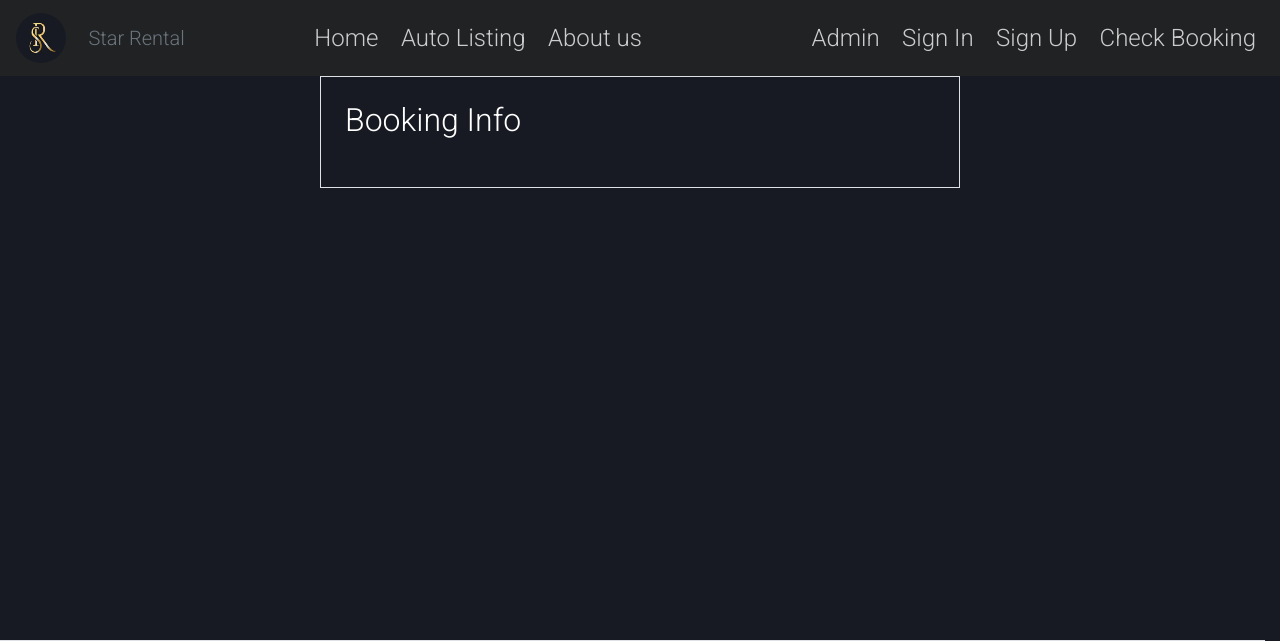
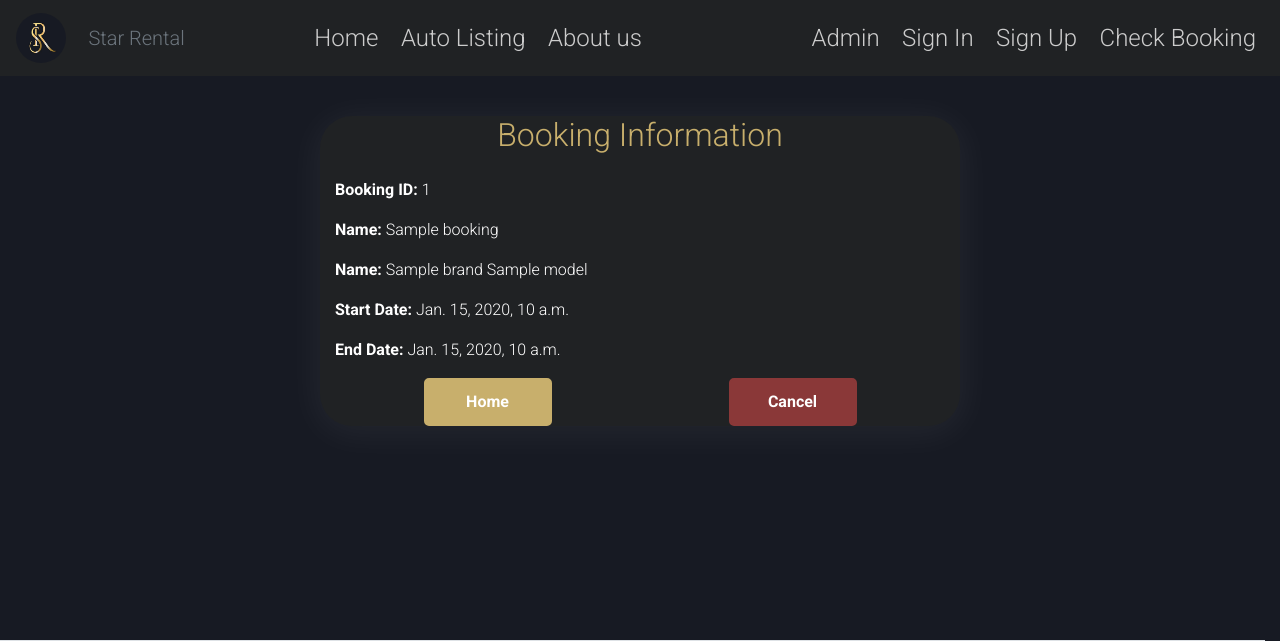
Before and after one commit to TediMihali/StarRentalCode, a Django app: template car_rental_project/rental/templates/booking_info.html in a window 1280 px wide. Shown: the top 641 px of the page. Run offline with Django 3.2, Linux system fonts and the light colour scheme; the template is opened without the code that fills it: most values are stand-ins (such as "Sample title", 1, 10 or a date in 2020); some libraries are stand-ins or nearby versions.

Commit message:
Fixed backend and check booking finctionality

```diff
--- a/car_rental_project/accounts/templates/sign_in.html
+++ b/car_rental_project/accounts/templates/sign_in.html
@@ -11,7 +11,7 @@
 
   <div class="container-fluid" >
     <div class="row justify-content-center">
-      <div class="col-md-6 border p-4" id="sign_in_container">
+      <div class="col-md-6     p-4" id="sign_in_container">
         <h2 class="mb-4" id="form_text">Sign In</h2>
         <form method="post" action="{% url 'accounts:signin' %}">
           {% csrf_token %}
@@ -33,7 +33,7 @@
           <button type="submit" id="form_button">Sign In</button>
           </div>
           <p class="text-center" id="form_text">Forgot your password <a href="#">Reset Password</a></p>
-	      	<p class="text-center" id="form_text">Don't have a account? <a href={% url "accounts:signup" %}>Join Now</a></p>
+	      	<p class="text-center" id="form_text">Don't have a account? <a href="{% url 'accounts:signup' %}">Join Now</a></p>
         </form>
       </div>
     </div>
--- a/car_rental_project/accounts/templates/sign_up.html
+++ b/car_rental_project/accounts/templates/sign_up.html
@@ -14,7 +14,7 @@
 {% block content %}
   <div class="container-fluid">
     <div class="row justify-content-center">
-      <div class="col-md-6 border p-4" id="sign_in_container">
+      <div class="col-md-6 p-4" id="sign_in_container">
         <h2 class="mb-4" id="form_text">Sign Up</h2>
         <form method="post" action="{% url 'accounts:signup' %}">
           {% csrf_token %}
--- a/car_rental_project/rental/templates/booking_info.html
+++ b/car_rental_project/rental/templates/booking_info.html
@@ -2,16 +2,34 @@
 {% load static %}
 
 {% block links %}
-<link rel="stylesheet" href="{% static 'css/booking_info.css'%}">
+<link rel="stylesheet" href="{% static 'css/booking_info.css' %}">
 {% endblock %}
 
 {% block content %}
 <div class="container-fluid">
     <div class="row justify-content-center">
-      <div class="col-md-6 border p-4" id="sign_in_container">
-        <h2 class="mb-4" id="form_text">Booking Info</h2>
+        <div class="col-md-6" id="booking_info_container">
+            <h2 class="mb-4" id="form_text">Booking Information</h2>
 
-      </div>
+            {% if booking %}
+                <p id="form_fields"><strong>Booking ID:</strong> {{ booking.id }}</p>
+                <p><strong>Name:</strong> {{ booking.name }}</p>
+                <p><strong>Name:</strong> {{ booking.car.brand }} {{ booking.car.model}}</p>
+                <p><strong>Start Date:</strong> {{ booking.start_date }}</p>
+                <p><strong>End Date:</strong> {{ booking.end_date }}</p>
+                <!-- Add other fields as needed -->
+            {% else %}
+                <p>No booking information available.</p>
+            {% endif %}
+            <div id="buttons">
+              <a href="{%url 'rental:home' %}" id="home_button">Home</a>
+              <form method="post" action={% url "rental:cancel_booking" booking.id %}>
+                {% csrf_token %}
+                <button type="submit" id="cancel_button">Cancel</button>
+              </form>
+
+            </div>
+        </div>
     </div>
-  </div>
+</div>
 {% endblock %}
--- a/car_rental_project/rental/templates/rent_success.html
+++ b/car_rental_project/rental/templates/rent_success.html
@@ -10,7 +10,7 @@
         <div class="text-center p-4 shadow" id="success_container" >
             <h1 class="display-4 mb-4" id="form_text">Success</h1>
             <div class="col-12 mt-3" id="lines_text">
-                <p id="form_text">Booking ID: {{ booking_id }}</p>
+                <p id="form_text">Booking ID: {{ booking.id }}</p>
                 <p id="form_text">Car: {{ car }}</p>
                 <p id="form_text">Start Date: {{ start_date }}</p>
                 <p id="form_text">End Date: {{ end_date }}</p>
--- a/car_rental_project/rental/urls.py
+++ b/car_rental_project/rental/urls.py
@@ -10,7 +10,7 @@ urlpatterns = [
     path("cars/rent/<int:car_id>", car_rent_view, name="car_rent"),
     path('cars/rent/success/<int:booking_id>/<str:car>/<str:start_date>/<str:end_date>/', rent_success, name='rent_success'),
     path("about/", AboutUsView.as_view(), name="about_us"),
-    path("booking/", BookingInfoView.as_view(), name="booking_info"),
+    path("booking/<int:booking_id>", BookingInfoView.as_view(), name="booking_info"),
     path('bookings', BookingsView.as_view(), name="bookings"),
     path('check/bookings', CheckBookingsView.as_view(), name="check_bookings"),
     path('bookings/cancel/<int:booking_id>',CancelBookingView.as_view() ,name="cancel_booking"),
--- a/car_rental_project/static/css/booking_info.css
+++ b/car_rental_project/static/css/booking_info.css
@@ -0,0 +1,69 @@
+#form_text{
+    color: #C8AF6C;
+    text-align: center;
+  }
+
+#info_fields{
+    color:#fff;
+    text-align: center;
+}
+
+#buttons{
+    display:flex;
+    flex-direction: row;
+    justify-content: space-around;
+
+}
+
+#home_button{
+    width:10vw;
+    padding: 10px 20px;
+    font-size: 16px;
+    font-weight: bold;
+    text-align: center;
+    text-decoration: none;
+    cursor: pointer;
+    border: 2px solid #C8AF6C;
+    color: #fff;
+    background-color: #C8AF6C;
+    border-radius: 5px;
+    transition: background-color 0.3s, color 0.3s;
+
+    /* Add hover effect */
+    &:hover {
+        background-color: rgb(143, 119, 54);
+        border-color: rgb(143, 119, 54);
+        color: #fff;
+    }
+  }
+
+  #cancel_button{
+    width:10vw;
+    padding: 10px 20px;
+    font-size: 16px;
+    font-weight: bold;
+    text-align: center;
+    text-decoration: none;
+    cursor: pointer;
+    border: 2px solid #8a3838;
+    color: #fff;
+    background-color: #8a3838;
+    border-radius: 5px;
+    transition: background-color 0.3s, color 0.3s;
+
+    /* Add hover effect */
+    &:hover {
+        background-color: rgb(125, 17, 20);
+        border-color: rgb(125, 17, 20);
+        color: #fff;
+    }
+
+  }
+
+  #booking_info_container{
+    background-color: #202224;
+    margin-top: 5vh;
+    border-radius: 2rem;
+    margin-bottom: 10vh;
+    box-shadow: 0 5px 35px 5px rgba(255, 255, 255, 0.05);
+  }
--- a/car_rental_project/static/css/signin.css
+++ b/car_rental_project/static/css/signin.css
@@ -37,10 +37,12 @@
 }
 
 #sign_in_container{
-  background-color: #343A40;
+  background-color: #202224;
   margin-top: 5vh;
   border-radius: 2rem;
   margin-bottom: 10vh;
+  box-shadow: 0 5px 35px 5px rgba(255, 255, 255, 0.05);
+  cursor: pointer;
 }
 
 
--- a/car_rental_project/static/css/signup.css
+++ b/car_rental_project/static/css/signup.css
@@ -37,8 +37,10 @@
 #sign_in_container{
   margin-top: 2vh;
   margin-bottom: 10svh;
-  background-color: #343A40;
+  background-color: #202224;
   border-radius: 2rem;
+  box-shadow: 0 5px 35px 5px rgba(255, 255, 255, 0.05);
+  cursor: pointer;
 }
 
 #form_button_div{
```
Also changed, not shown: car_rental_project/rental/templates/check_booking.html (deleted, +0 -10 lines), car_rental_project/rental/templates/check_bookings.html (+4 -4 lines), car_rental_project/rental/templates/rent.html (+18 -14 lines), car_rental_project/rental/views.py (+23 -3 lines), car_rental_project/static/css/check_bookings.css (+5 -3 lines), car_rental_project/static/css/rent.css (+48 -0 lines), car_rental_project/db.sqlite3, car_rental_project/static/css/change_bookings.css (deleted).
